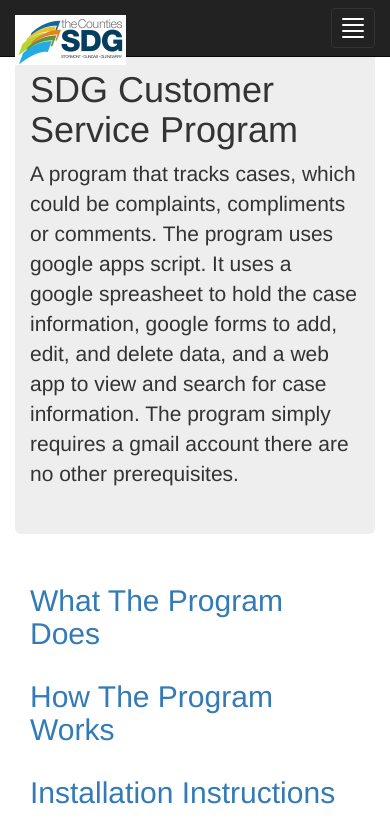
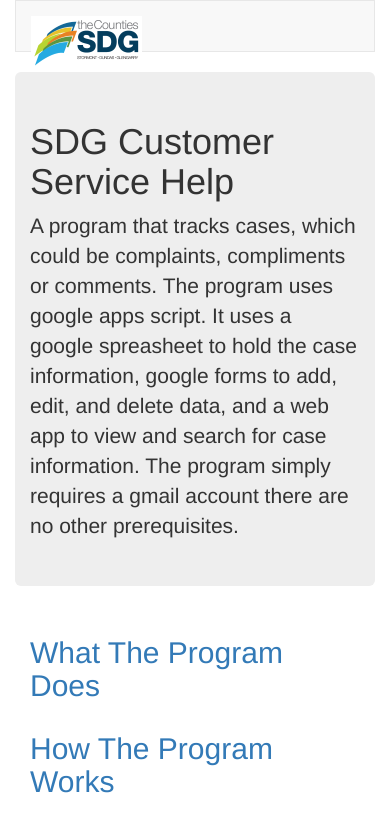
Before and after one commit to sdgcounties/customer-service, a plain HTML site: page CustomerServiceHelpResources/CustomerServiceHelpResources/index.html in a window 390 px wide. Shown: the top 825 px of the page. Drawn offline with nearby package versions, Linux system fonts and the light colour scheme.

Commit message:
Updated Help Website

```diff
--- a/CustomerServiceHelpResources/CustomerServiceHelpResources/index.html
+++ b/CustomerServiceHelpResources/CustomerServiceHelpResources/index.html
@@ -4,69 +4,62 @@
     <meta charset="utf-8">
     <meta http-equiv="X-UA-Compatible" content="IE=edge">
     <meta name="viewport" content="width=device-width, initial-scale=1.0, maximum-scale=1.0" />
-    <link rel="shortcut icon" href="favicon.ico" />
+    <link rel="shortcut icon" href="webclient/img/favicon.ico" />
     <title>SDG Customer Service Help</title>
 
     <!-- Bootstrap -->
-    <!-- link rel="stylesheet" href="//netdna.bootstrapcdn.com/bootstrap/3.1.1/css/bootstrap.min.css" -->
-    <!--<link rel="stylesheet" href="//bootswatch.com/spacelab/bootstrap.min.css"><!--CDN Reference-->-->
     <link rel="stylesheet" href="//bootswatch.com/readable/bootstrap.min.css"><!--CDN Reference-->
-    <!--Local -->
-    <link href="css/style.css" rel="stylesheet">
 </head>
 <body role="document">
-    <div class="navbar navbar-inverse navbar-fixed-top" role="navigation">
-        <!-- Fixed navbar -->
+    <div class="container theme-showcase" role="main">
+        <nav class="navbar navbar-default">
+            <div class="container-fluid">
+                <div class="navbar-header">
+                    <a class="navbar-brand" href="#">
+                        <img alt="Brand" src="webclient/img/sdg_logo_tiny.png">
+                    </a>
+                </div>
+            </div>
+        </nav>
+        <!--<div class="navbar navbar-inverse navbar-fixed-top" role="navigation">
             <div class="container">
                 <div class="navbar-header">
-                <button type="button" class="navbar-toggle" data-toggle="collapse" data-target=".navbar-collapse">
-                    <span class="sr-only">Toggle navigation</span>
-                    <!-- the next three lines create the hamburger menu icon on the navigation button (only shows for small screen sizes-->
-                    <span class="icon-bar"></span>
-                    <span class="icon-bar"></span>
-                    <span class="icon-bar"></span>
-                    <span class="icon-bar"></span>
-                </button>
                     <a class="navbar-brand" href="index.html"><img alt="Brand" src="webclient/img/sdg_logo_tiny.png"></a>
                 </div>
-            <div class="navbar-collapse collapse">
-                <ul class="nav navbar-nav">
-                    <!--<li><a href="agendausers.html">Customer Service Administrator</a></li>
-                    <li><a href="itemcreators.html">Department Heads</a></li>
-                    <li><a href="agendacreators.html">Clerks</a></li>
-                    <li><a href="itsupport.html">IT</a></li>-->
-                </ul>
-            </div><!--/.nav-collapse -->
             </div>
-    </div>
+        </div>-->
 
-    <div class="container theme-showcase" role="main">
+
+
         <div class="jumbotron">
-            <h1>SDG Customer Service Program</h1>
-            <p>A program that tracks cases, which could be complaints, compliments or comments.
+            <h1>SDG Customer Service Help</h1>
+            <p>
+                A program that tracks cases, which could be complaints, compliments or comments.
                 The program uses google apps script. It uses a google spreasheet to hold the case information,
                 google forms to add, edit, and delete data, and a web app to view and search for case information.
-            The program simply requires a gmail account there are no other prerequisites.</p>
+                The program simply requires a gmail account there are no other prerequisites.
+            </p>
         </div>
         <div class="container col-lg-12">
-            <h2 ><a href="documents/What The Program Does.pdf">What The Program Does</a></h2>
+            <h2><a href="documents/What The Program Does.pdf">What The Program Does</a></h2>
         </div>
         <div class="container col-lg-12">
-            <h2 ><a href="documents/How The Program Works.pdf">How The Program Works</a></h2>
+            <h2><a href="documents/How The Program Works.pdf">How The Program Works</a></h2>
         </div>
         <div class="container col-lg-12">
-            <h2 ><a href="documents/Installation Instructions.pdf">Installation Instructions</a></h2>
+            <h2><a href="documents/Installation Instructions.pdf">Installation Instructions</a></h2>
         </div>
         <div class="container col-lg-12">
-            <h2 ><a href="documents/How To Customize The Program.pdf">How To Customize The Program</a></h2>
+            <h2><a href="documents/How To Customize The Program.pdf">How To Customize The Program</a></h2>
         </div>
         <div class="container col-lg-12">
-            <h2 ><a href="documents/Future Enhancements.pdf">Future Enhancements</a></h2>
+            <h2><a href="documents/Future Enhancements.pdf">Future Enhancements</a></h2>
         </div>
         <div class="container col-lg-12">
-            <h2 ><a href="documents/Technical Information.pdf">Technical Information</a></h2>
+            <h2><a href="documents/Technical Information.pdf">Technical Information</a></h2>
         </div>
         <div class="container col-lg-12">
+            <br />
             This program is available as open source software under the MIT License. <a href="https://github.com/sdgcounties/customer-service">https://github.com/sdgcounties/customer-service</a>
         </div>
 
@@ -79,9 +72,5 @@
         <script src="//ajax.googleapis.com/ajax/libs/jquery/1.11.1/jquery.min.js"></script><!--CDN reference-->
         <!--Bootstrap-->
         <script src="//netdna.bootstrapcdn.com/bootstrap/3.1.1/js/bootstrap.min.js"></script><!--CDN reference-->
-    <!--Custom written javascript files-->
-    <script src="lib/js/app-JQuery.js"></script> <!-- JQuery JS -->
-    <script src="lib/js/app-Dojo.js"></script> <!-- Dojo JS -->
-
 </body>
 </html>
```
Also changed, not shown: CustomerServiceHelpResources/CustomerServiceHelpResources/webclient/img/favicon.ico (added), 2 other files. Lines whose indentation alone changed are shown as unchanged.
